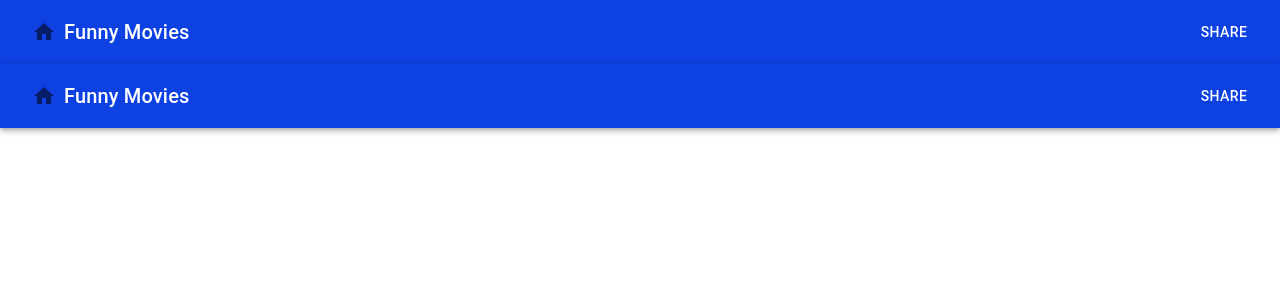
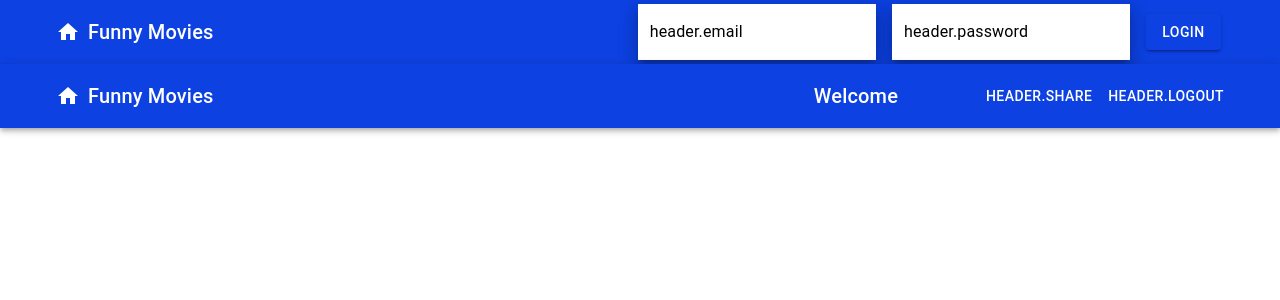
Before and after one commit to peshin-ai/share-video, a React (Vite) app: page /home in a window 1280 px wide. Shown: the top 300 px of the page. Built offline with nearby package versions, Linux system fonts and the light colour scheme.

Commit message:
fix: separate sub-component

```diff
--- a/src/components/AppHeader/Header/Header.component.tsx
+++ b/src/components/AppHeader/Header/Header.component.tsx
@@ -1,42 +1,75 @@
-import HomeIcon from "@mui/icons-material/Home";
+import type { FC } from 'react';
+
+import HomeIcon from '@mui/icons-material/Home';
 import {
   AppBar,
-  Button,
+  Container,
   IconButton,
+  Link as MuiLink,
   Toolbar,
   Typography,
   useTheme,
-} from "@mui/material";
+} from '@mui/material';
+import { FieldValues } from 'react-hook-form';
+import { useTranslation } from 'react-i18next';
+import { Link } from 'react-router-dom';
 
-import { Link } from "react-router-dom";
-import type { FC } from "react";
-import { useTranslation } from "react-i18next";
+import { LoggedContent } from '../LoggedContent';
+import { LoginForm } from '../LoginForm';
 
 type HeaderProps = {
   user?: string;
-  handleLogout?: () => void;
-  handleLogin?: () => void;
+  handleLogout: () => void;
+  handleLogin: (data: FieldValues) => void;
 };
 
 export const Header: FC<HeaderProps> = (props) => {
-  const { user } = props;
+  const { user, handleLogin, handleLogout } = props;
   const theme = useTheme();
 
-  const { t } = useTranslation();
+  const { t: translate } = useTranslation();
+  const onSubmitData = (data: FieldValues) => {
+    handleLogin(data);
+  };
+
+  const onLogout = () => {
+    handleLogout();
+  };
 
   return (
     <AppBar position="sticky">
-      <Toolbar>
-        <IconButton component={Link} to="/home">
-          <HomeIcon />
-        </IconButton>
-        <Typography variant="h6" component="div" sx={{ flexGrow: 1 }}>
-          {t("header.appName")}
-        </Typography>
-        <Button component={Link} to="/share" color="inherit">
-          Share
-        </Button>
-      </Toolbar>
+      <Container maxWidth="xl">
+        <Toolbar>
+          <IconButton
+            component={Link}
+            to="/home"
+            sx={{
+              ":hover": {
+                backgroundColor: theme.palette.primary.main,
+              },
+            }}
+          >
+            <HomeIcon sx={{ color: "white" }} />
+          </IconButton>
+          <Typography variant="h6" sx={{ flexGrow: 1 }}>
+            <MuiLink
+              component={Link}
+              to="/home"
+              color="inherit"
+              sx={{
+                textDecoration: "none",
+              }}
+            >
+              {translate("header.appName")}
+            </MuiLink>
+          </Typography>
+          {!user ? (
+            <LoggedContent onLogout={onLogout} userEmail={user} />
+          ) : (
+            <LoginForm onLogin={onSubmitData} />
+          )}
+        </Toolbar>
+      </Container>
     </AppBar>
   );
 };
```
